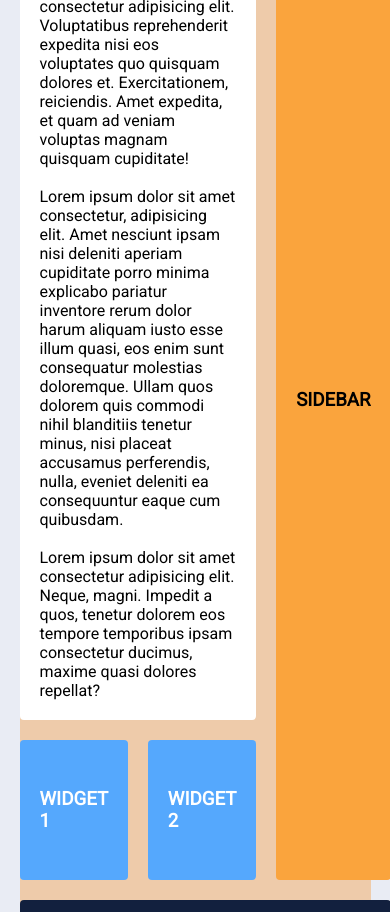
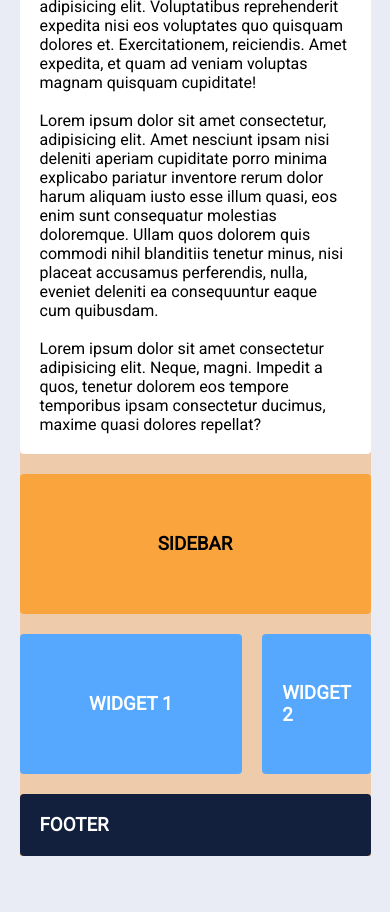
Before and after one commit to jsFacled/Ejemplo-grid-1, a plain HTML site: page index.html in a window 390 px wide. Shown: the part 188-1100 px from the top of the page. After the commit the page ends 1064 px from the top, so only its background shows below. Drawn offline with Linux system fonts and the light colour scheme.

Commit message:
terminado sin grid area

```diff
--- a/estilos.css
+++ b/estilos.css
@@ -45,6 +45,7 @@ body {
 
 .contenedor .sidebar{
     background-color:#faa43d ;
+    min-height: 100px;
 
     grid-column: 3/4;
     grid-row: span 2;
@@ -70,3 +71,19 @@ body {
     color: #fff;
     grid-column: span 3;
 }
+
+
+@media screen and (max-width: 760px) {
+    .contenedor .contenido {
+         grid-column: 1/-1;
+    }
+
+    .contenedor .sidebar {
+        grid-column: 1/-1;
+   }
+
+   .contenedor .widget-1{
+       grid-column: span 2;
+   }
+
+}
```
